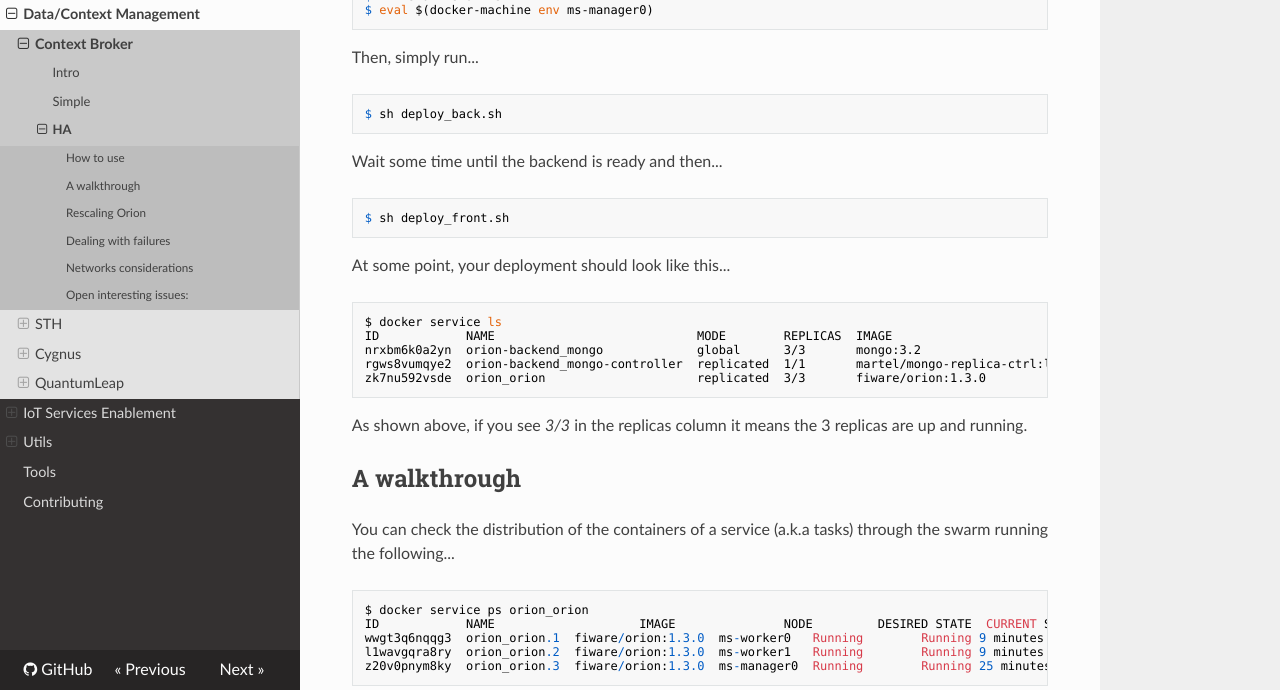
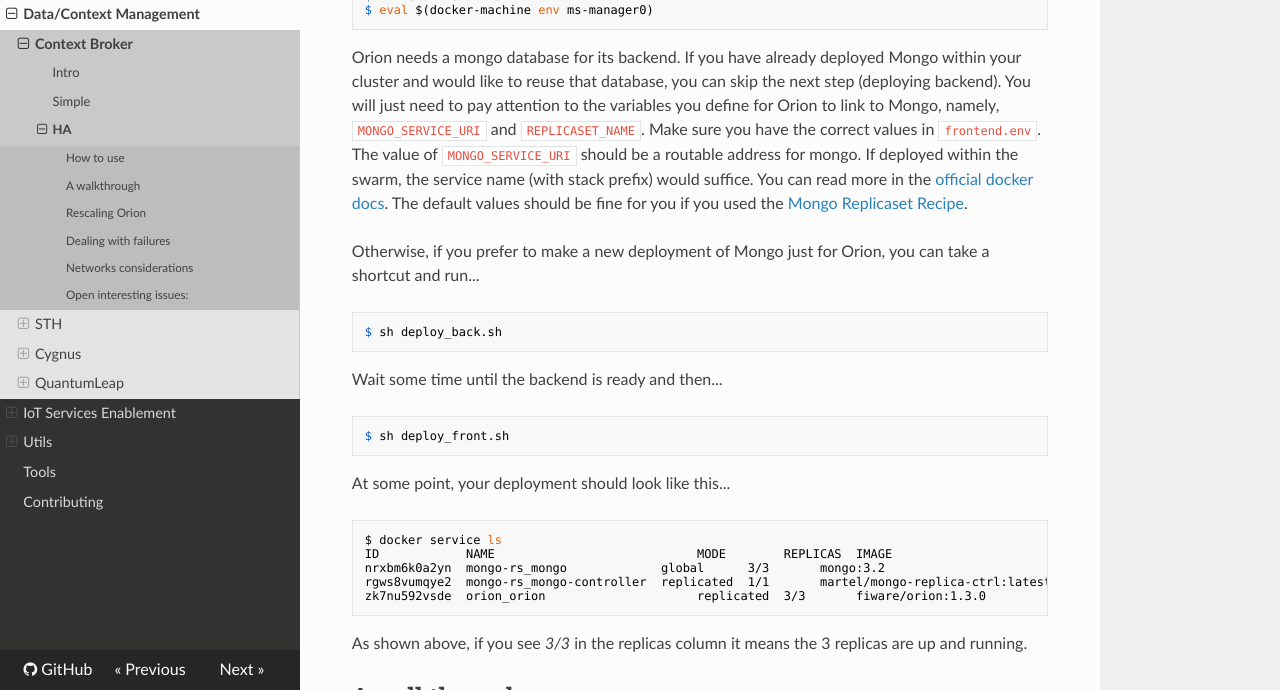
Before and after one commit to smartsdk/smartsdk-recipes, an MkDocs documentation site: the page built from recipes/data-management/context-broker/ha/readme.md, in a window 1280 px wide and 900 px high, scrolled down 714 px, cut to the strip 210-900 px from the top of the window. Built offline with MkDocs 1.6.1, drawn with Linux system fonts in a browser that asks for light colours; nearby versions of some CDN libraries; comment, search, counter and statistics services are not loaded; old or Windows-style settings are respelled for this version of MkDocs.

Commit message:
Align mongo defaults across orion and comet

````diff
--- a/recipes/data-management/context-broker/ha/readme.md
+++ b/recipes/data-management/context-broker/ha/readme.md
@@ -48,7 +48,9 @@ Firstly, you need to have a Docker Swarm (docker >= 1.13) already setup. If you
     $ miniswarm start 3
     $ eval $(docker-machine env ms-manager0)
 
-Then, simply run...
+Orion needs a mongo database for its backend. If you have already deployed Mongo within your cluster and would like to reuse that database, you can skip the next step (deploying backend). You will just need to pay attention to the variables you define for Orion to link to Mongo, namely, ```MONGO_SERVICE_URI``` and ```REPLICASET_NAME```. Make sure you have the correct values in ```frontend.env```. The value of ```MONGO_SERVICE_URI``` should be a routable address for mongo. If deployed within the swarm, the service name (with stack prefix) would suffice. You can read more in the [official docker docs](https://docs.docker.com/docker-cloud/apps/service-links/). The default values should be fine for you if you used the [Mongo Replicaset Recipe](../../../utils/mongo-replicaset/readme.md).
+
+Otherwise, if you prefer to make a new deployment of Mongo just for Orion, you can take a shortcut and run...
 
     $ sh deploy_back.sh
 
@@ -60,8 +62,8 @@ At some point, your deployment should look like this...
 
     $ docker service ls
     ID            NAME                            MODE        REPLICAS  IMAGE
-    nrxbm6k0a2yn  orion-backend_mongo             global      3/3       mongo:3.2
-    rgws8vumqye2  orion-backend_mongo-controller  replicated  1/1       martel/mongo-replica-ctrl:latest
+    nrxbm6k0a2yn  mongo-rs_mongo             global      3/3       mongo:3.2
+    rgws8vumqye2  mongo-rs_mongo-controller  replicated  1/1       martel/mongo-replica-ctrl:latest
     zk7nu592vsde  orion_orion                     replicated  3/3       fiware/orion:1.3.0
 
 As shown above, if you see _3/3_ in the replicas column it means the 3 replicas are up and running.
@@ -171,8 +173,8 @@ Docker is taking care of the reconciliation of the services in case a container
     $ docker ps
     CONTAINER ID        IMAGE                                                                                                COMMAND                  CREATED             STATUS              PORTS               NAMES
     abc5e37037f0        fiware/orion@sha256:734c034d078d22f4479e8d08f75b0486ad5a05bfb36b2a1f1ba90ecdba2040a9                 "/usr/bin/contextB..."   2 minutes ago       Up 2 minutes        1026/tcp            orion_orion.1.o9ebbardwvzn1gr11pmf61er8
-    1d79dca4ff28        martel/mongo-replica-ctrl@sha256:f53d1ebe53624dcf7220fe02b3d764f1b0a34f75cb9fff309574a8be0625553a   "python /src/repli..."   About an hour ago   Up About an hour                        orion-backend_mongo-controller.1.xomw6zf1o0wq0wbut9t5jx99j
-    8ea3b24bee1c        mongo@sha256:0d4453308cc7f0fff863df2ecb7aae226ee7fe0c5257f857fd892edf6d2d9057                        "/usr/bin/mongod -..."   About an hour ago   Up About an hour    27017/tcp           orion-backend_mongo.ta8olaeg1u1wobs3a2fprwhm6.3akgzz28zp81beovcqx182nkz
+    1d79dca4ff28        martel/mongo-replica-ctrl@sha256:f53d1ebe53624dcf7220fe02b3d764f1b0a34f75cb9fff309574a8be0625553a   "python /src/repli..."   About an hour ago   Up About an hour                        mongo-rs_mongo-controller.1.xomw6zf1o0wq0wbut9t5jx99j
+    8ea3b24bee1c        mongo@sha256:0d4453308cc7f0fff863df2ecb7aae226ee7fe0c5257f857fd892edf6d2d9057                        "/usr/bin/mongod -..."   About an hour ago   Up About an hour    27017/tcp           mongo-rs_mongo.ta8olaeg1u1wobs3a2fprwhm6.3akgzz28zp81beovcqx182nkz
 
 Suppose orion container goes down...
 
@@ -182,14 +184,14 @@ You will see it gone, but after a while it will automatically come back.
 
     $ docker ps
     CONTAINER ID        IMAGE                                                                                                COMMAND                  CREATED             STATUS              PORTS               NAMES
-    1d79dca4ff28        martel/mongo-replica-ctrl@sha256:f53d1ebe53624dcf7220fe02b3d764f1b0a34f75cb9fff309574a8be0625553a   "python /src/repli..."   About an hour ago   Up About an hour                        orion-backend_mongo-controller.1.xomw6zf1o0wq0wbut9t5jx99j
-    8ea3b24bee1c        mongo@sha256:0d4453308cc7f0fff863df2ecb7aae226ee7fe0c5257f857fd892edf6d2d9057                        "/usr/bin/mongod -..."   About an hour ago   Up About an hour    27017/tcp           orion-backend_mongo.ta8olaeg1u1wobs3a2fprwhm6.3akgzz28zp81beovcqx182nkz
+    1d79dca4ff28        martel/mongo-replica-ctrl@sha256:f53d1ebe53624dcf7220fe02b3d764f1b0a34f75cb9fff309574a8be0625553a   "python /src/repli..."   About an hour ago   Up About an hour                        mongo-rs_mongo-controller.1.xomw6zf1o0wq0wbut9t5jx99j
+    8ea3b24bee1c        mongo@sha256:0d4453308cc7f0fff863df2ecb7aae226ee7fe0c5257f857fd892edf6d2d9057                        "/usr/bin/mongod -..."   About an hour ago   Up About an hour    27017/tcp           mongo-rs_mongo.ta8olaeg1u1wobs3a2fprwhm6.3akgzz28zp81beovcqx182nkz
 
     $ docker ps
     CONTAINER ID        IMAGE                                                                                                COMMAND                  CREATED             STATUS                  PORTS               NAMES
     60ba3f431d9d        fiware/orion@sha256:734c034d078d22f4479e8d08f75b0486ad5a05bfb36b2a1f1ba90ecdba2040a9                 "/usr/bin/contextB..."   6 seconds ago       Up Less than a second   1026/tcp            orion_orion.1.uj1gghehb2s1gnoestup2ugs5
-    1d79dca4ff28        martel/mongo-replica-ctrl@sha256:f53d1ebe53624dcf7220fe02b3d764f1b0a34f75cb9fff309574a8be0625553a   "python /src/repli..."   About an hour ago   Up About an hour                            orion-backend_mongo-controller.1.xomw6zf1o0wq0wbut9t5jx99j
-    8ea3b24bee1c        mongo@sha256:0d4453308cc7f0fff863df2ecb7aae226ee7fe0c5257f857fd892edf6d2d9057                        "/usr/bin/mongod -..."   About an hour ago   Up About an hour        27017/tcp           orion-backend_mongo.ta8olaeg1u1wobs3a2fprwhm6.3akgzz28zp81beovcqx182nkz
+    1d79dca4ff28        martel/mongo-replica-ctrl@sha256:f53d1ebe53624dcf7220fe02b3d764f1b0a34f75cb9fff309574a8be0625553a   "python /src/repli..."   About an hour ago   Up About an hour                            mongo-rs_mongo-controller.1.xomw6zf1o0wq0wbut9t5jx99j
+    8ea3b24bee1c        mongo@sha256:0d4453308cc7f0fff863df2ecb7aae226ee7fe0c5257f857fd892edf6d2d9057                        "/usr/bin/mongod -..."   About an hour ago   Up About an hour        27017/tcp           mongo-rs_mongo.ta8olaeg1u1wobs3a2fprwhm6.3akgzz28zp81beovcqx182nkz
 
 Even if a whole node goes down, the service will remain working because you had both redundant orion instances and redundant db replicas.
 
````
Also changed, not shown: recipes/data-management/sth/ha/readme.md (+2 -2 lines), recipes/utils/mongo-replicaset/readme.md (+8 -8 lines), 13 other files.
